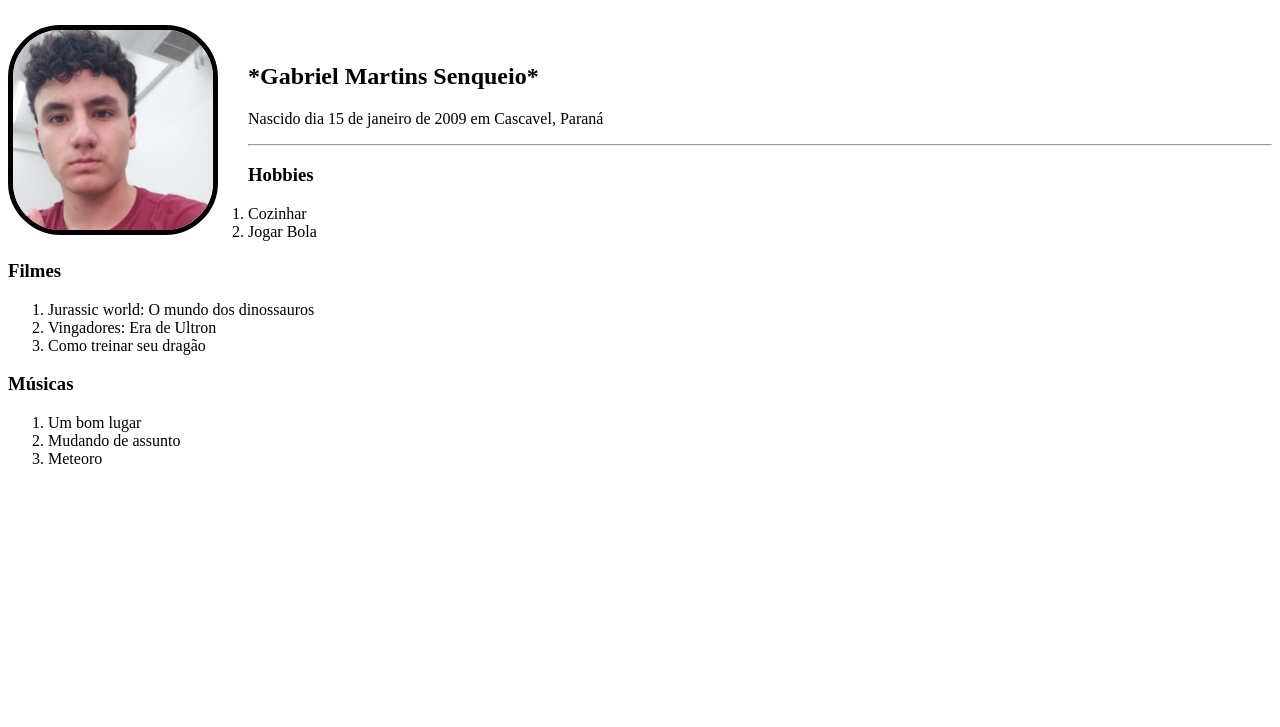
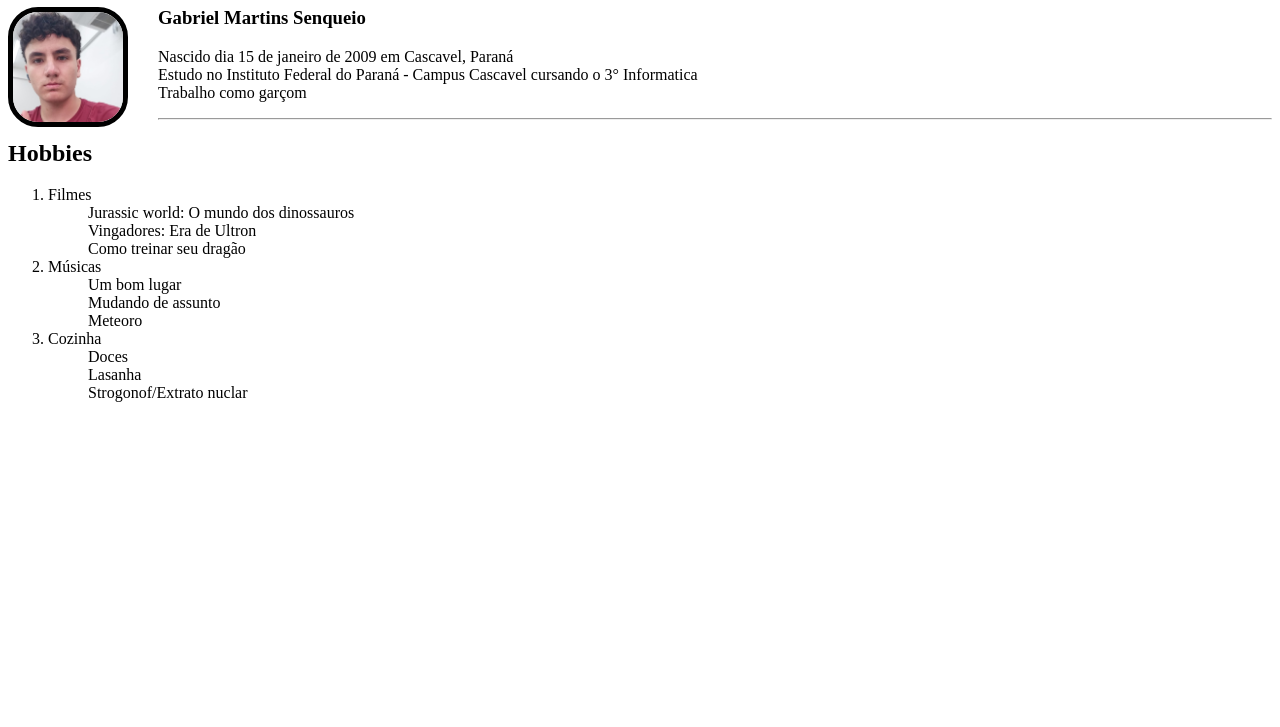
Before and after one commit to GabrielMartins755/Atividade_Web_Blog-Parte-1, a plain HTML site: page index.html in a window 1280 px wide. Shown: the part 73-800 px from the top of the page. Drawn offline with Linux system fonts and the light colour scheme.

Commit message:
versão final

```diff
--- a/index.html
+++ b/index.html
@@ -8,41 +8,37 @@
 </head>
 
 <body>
-    <h1>Blog Martins</h1>
-    <br>
-    <img src="eu2.jpg" style="width: 200px;
+    <h1>Blog do Martins</h1>
+
+    <img src="eu2.jpg" style="width: 110px;
     border: 5px solid rgb(0, 0, 0); float: left; margin-right: 30px;
     border-radius: 25%">
-    <br>
-    <h2>*Gabriel Martins Senqueio*</h2>
-    <p>Nascido dia 15 de janeiro de 2009 em Cascavel, Paraná</p>
+    <h3>Gabriel Martins Senqueio</h3>
+    <p>Nascido dia 15 de janeiro de 2009 em Cascavel, Paraná<br>
+        Estudo no Instituto Federal do Paraná - Campus Cascavel cursando o 3° Informatica<br>
+        Trabalho como garçom
+    </p>
+    <hr>
 
-    <hr>
-    <div>
-        <h3>Hobbies</h3>
-        <ol>
-            <li>Cozinhar</li>
-            <li>Jogar Bola</li>
-        </ol>
-    </div>
+    <h2>Hobbies</h2>
+    <ol>
+        <li>Filmes</li>
+        <ul>Jurassic world: O mundo dos dinossauros</ul>
+        <ul>Vingadores: Era de Ultron</ul>
+        <ul>Como treinar seu dragão</ul>
 
-    <div>
-        <h3>Filmes</h3>
-        <ol>
-            <li>Jurassic world: O mundo dos dinossauros</li>
-            <li>Vingadores: Era de Ultron</li>
-            <li>Como treinar seu dragão</li>
-        </ol>
-    </div>
 
-    <div>
-        <h3>Músicas</h3>
-        <ol>
-            <li>Um bom lugar</li>
-            <li>Mudando de assunto</li>
-            <li>Meteoro</li>
-        </ol>
-    </div>
+        <li>Músicas</li>
+        <ul>Um bom lugar</ul>
+        <ul>Mudando de assunto</ul>
+        <ul>Meteoro</ul>
+
+        <li>Cozinha</li>
+        <ul>Doces</ul>
+        <ul>Lasanha</ul>
+        <ul>Strogonof/Extrato nuclar</ul>
+    </ol>
+
 
 </body>
 
```
